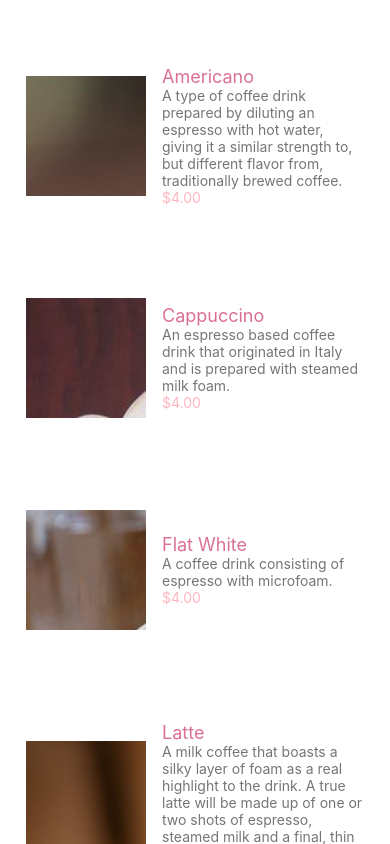
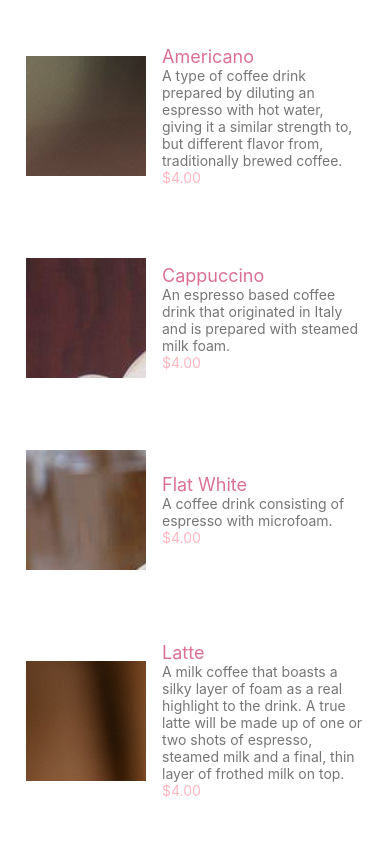
Before and after one commit to Zynkah/React-Native_Maid_Cafe_App, a React Native app: screen / in a window 390 px wide. Built offline with nearby package versions, Linux system fonts and the light colour scheme.

Commit message:
Menu Info Screen Started

```diff
--- a/components/Header.js
+++ b/components/Header.js
@@ -0,0 +1,3 @@
+const Header = () => {};
+
+export default Header;
--- /dev/null
+++ b/features/menu/RenderMenu.js
@@ -0,0 +1,41 @@
+import { Text, View, StyleSheet } from "react-native";
+import { Card } from "react-native-elements";
+
+const RenderMenu = ({ menu }) => {
+  if (menu) {
+    return (
+      <Card>
+        <Card.Image source={menu.image}>
+          <View style={styles.container}>
+            <Text style={styles.name}>{menu.name}</Text>
+          </View>
+        </Card.Image>
+        <Text style={styles.description}>{menu.description}</Text>
+        <Text style={styles.price}>{menu.price}</Text>
+      </Card>
+    );
+  }
+  return <View />;
+};
+
+const styles = StyleSheet.create({
+  container: {
+    justifyContent: "center",
+    flex: 1,
+  },
+  name: {
+    color: "white",
+    textAlign: "center",
+    fontSize: 20,
+  },
+  description: {
+    textAlign: "center",
+    margin: 20,
+  },
+  price: {
+    textAlign: "center",
+    color: "#DB7093",
+  },
+});
+
+export default RenderMenu;
--- a/screens/MainComponent.js
+++ b/screens/MainComponent.js
@@ -1,24 +1,29 @@
 import { useState } from "react";
+import { View } from "react-native";
 // import { BANQUETS } from "../shared/BANQUETS";
 // import { COMMENTS } from "../shared/COMMENTS";
 // import { MAIDS } from "../shared/MAIDS";
 import { MENU } from "../shared/MENU";
 import MenuScreen from "./MenuScreen";
+import MenuInfoScreen from "./MenuInfoScreen";
 // import HomeScreen from "./HomeScreen";
 // import ContactScreen from "./ContactScreen";
 // import MaidScreen from "./MaidScreen";
-// import MenuScreen from "./MenuScreen";
 
 const Main = () => {
   //   const [banquets, setBanquets] = useState(BANQUETS);
   //   const [comments, setComments] = useState(COMMENTS);
   //   const [maids, setMaids] = useState(MAIDS);
   const [menu, setMenu] = useState(MENU);
+  const [selectedMenuId, setSelectedMenuId] = useState();
 
   return (
-    <>
-      <MenuScreen menu={menu} />
-    </>
+    <View style={{ flex: 1 }}>
+      <MenuScreen menu={menu} onPress={(menuId) => setSelectedMenuId(menuId)} />
+      <MenuInfoScreen
+        menu={menu.filter((menu) => menu.id === selectedMenuId)[0]}
+      />
+    </View>
   );
 };
 
--- /dev/null
+++ b/screens/MenuInfoScreen.js
@@ -0,0 +1,6 @@
+import RenderMenu from "../features/menu/RenderMenu";
+
+const MenuInfoScreen = (props) => {
+  return <RenderMenu menu={props.menu} />;
+};
+export default MenuInfoScreen;
--- a/screens/MenuScreen.js
+++ b/screens/MenuScreen.js
@@ -1,10 +1,10 @@
-import { FlatList, View, StyleSheet, ScrollView } from "react-native";
+import { FlatList, StyleSheet } from "react-native";
 import { Avatar, ListItem } from "react-native-elements";
 
 const MenuScreen = (props) => {
   const renderMenuItem = ({ item: menu }) => {
     return (
-      <ListItem style={styles.container}>
+      <ListItem style={styles.container} onPress={() => props.onPress(menu.id)}>
         <Avatar source={menu.image} size={120} />
         <ListItem.Content>
           <ListItem.Title style={styles.name}>{menu.name}</ListItem.Title>
@@ -40,7 +40,7 @@ const styles = StyleSheet.create({
   },
   container: {
     padding: 10,
-    marginTop: 40,
+    marginTop: 20,
   },
 });
 
```
